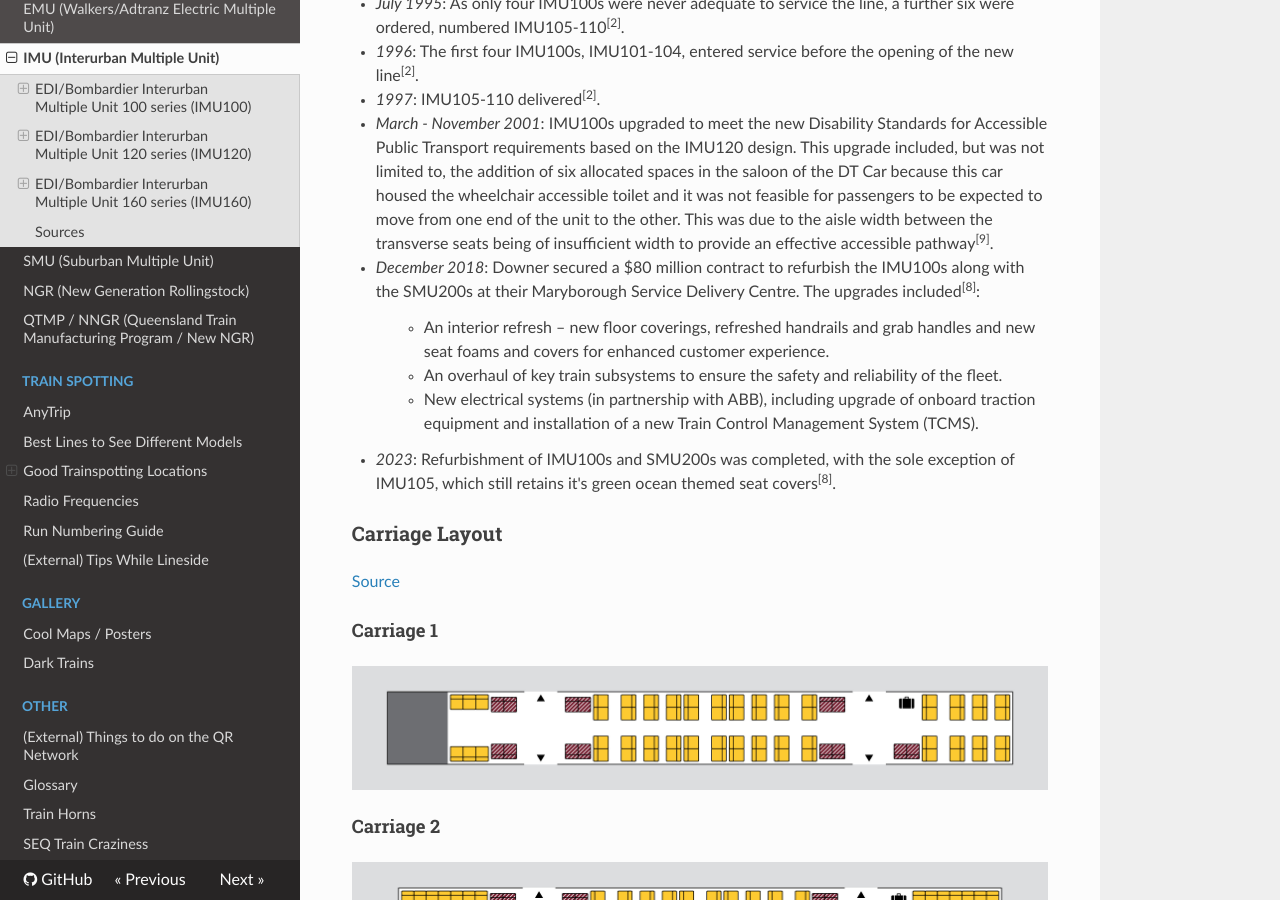
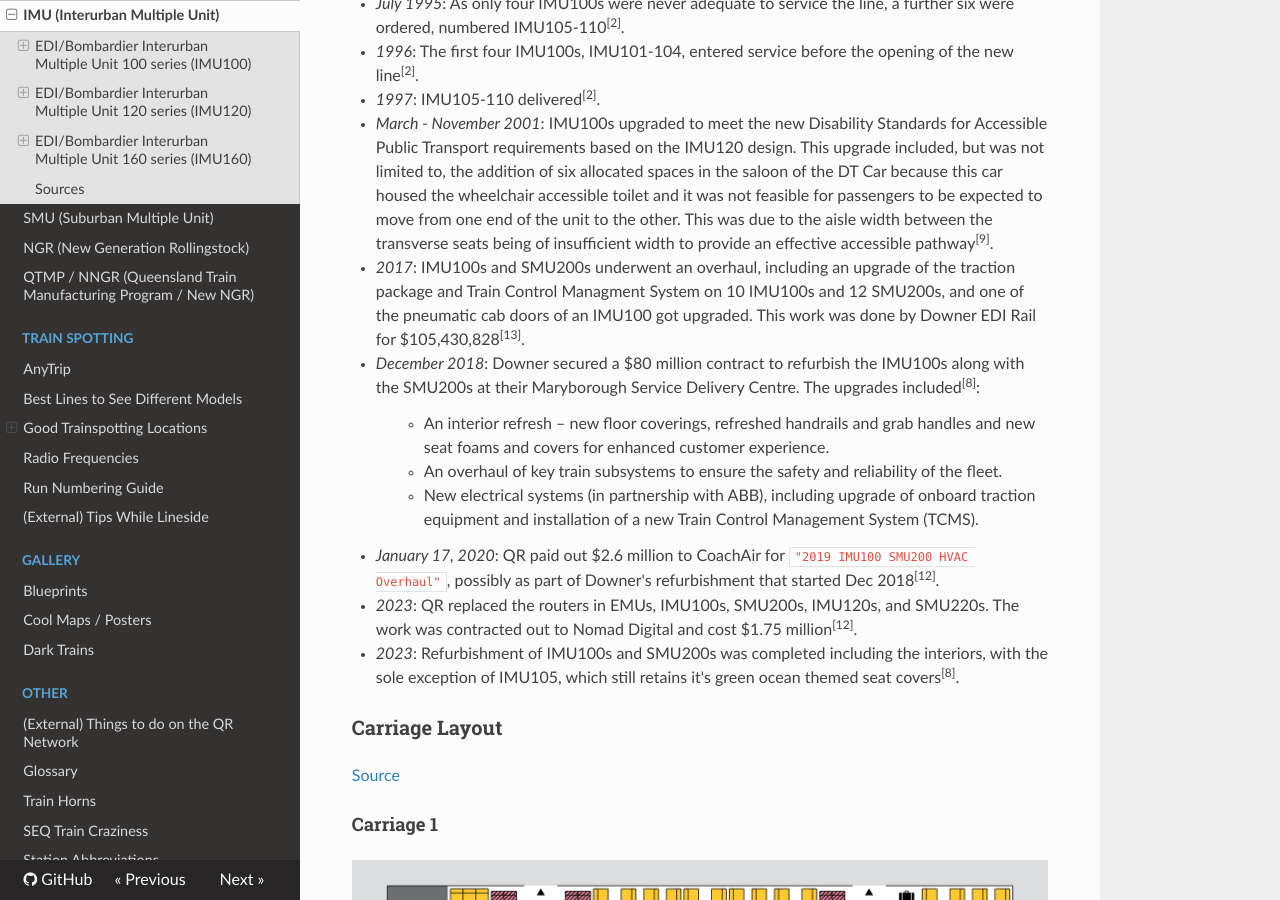
Before and after one commit to SysPoe/train-wiki, an MkDocs documentation site: the page built from docs/Rollingstock/IMU.md, in a window 1280 px wide and 900 px high, scrolled down 816 px. Built offline with MkDocs 1.6.1, drawn with Linux system fonts in a browser that asks for light colours; nearby versions of some CDN libraries; some of the changed text lies outside the part shown.

Commit message:
Update docs

```diff
--- a/docs/Rollingstock/IMU.md
+++ b/docs/Rollingstock/IMU.md
@@ -1,9 +1,9 @@
 # IMU (Interurban Multiple Unit)
 
-The IMUs were introduced to provide new rollingstock for the Gold Coast line in 1996. The IMUs are a long-distance optimised version of the SMUs, with extra features such as larger seats, luggage racks, toilets <sup>\[2]</sup>. On the exterior, they are similar enough that Queensland Rail uses identical photos for them on their "[Carriage Layouts](https://www.queenslandrail.com.au/forcustomers/accessibility/carriage-layouts)" section. Another difference is the IMU100 and 120's higher top speeds than their SMU counterparts. I think it is due to a better cooling system for one of the parts, but I can't seem to find the place where I read it again. They also have a higher gear ratio of 1:4.367 vs 1:5.169 on the SMUs (not sure which variant tho, possibly the 100/200?) <sup>\[4, 10]</sup>.
+The IMUs were introduced to provide new rollingstock for the Gold Coast line in 1996. The IMUs are a long-distance optimised version of the SMUs, with extra features such as larger seats, luggage racks, toilets<sup>\[2\]</sup>. On the exterior, they are similar enough that Queensland Rail uses identical photos for them on their "[Carriage Layouts](https://www.queenslandrail.com.au/forcustomers/accessibility/carriage-layouts)" section. Another difference is the IMU100 and 120's higher top speeds than their SMU counterparts. I think it is due to a better cooling system for one of the parts, but I can't seem to find the place where I read it again. They also have a higher gear ratio of 1:4.367 vs 1:5.169 on the SMUs (not sure which variant tho, possibly the 100/200?)<sup>\[4, 10\]</sup>.
 
-Depots: Mayne, Robina, Nambour<sup>\[11]</sup><br>
-Common Lines Served: Gold Coast line, Airport line, Nambour and Gympie North line<sup>\[11]</sup>
+Depots: Mayne, Robina, Nambour<sup>\[11\]</sup><br>
+Common Lines Served: Gold Coast line, Airport line, Nambour and Gympie North line<sup>\[11\]</sup>
 
 ## EDI/Bombardier Interurban Multiple Unit 100 series (IMU100)
 
@@ -13,16 +13,19 @@
 
 ### Timeline
 
-- _1993_: A contract for four IMU100 units was awarded to Walkers Limited, Maryborough<sup>\[2]</sup>.
-- _July 1995_: As only four IMU100s were never adequate to service the line, a further six were ordered, numbered IMU105-110<sup>\[2]</sup>.
-- _1996_: The first four IMU100s, IMU101-104, entered service before the opening of the new line<sup>\[2]</sup>.
-- _1997_: IMU105-110 delivered<sup>\[2]</sup>.
-- _March - November 2001_: IMU100s upgraded to meet the new Disability Standards for Accessible Public Transport requirements based on the IMU120 design. This upgrade included, but was not limited to, the addition of six allocated spaces in the saloon of the DT Car because this car housed the wheelchair accessible toilet and it was not feasible for passengers to be expected to move from one end of the unit to the other. This was due to the aisle width between the transverse seats being of insufficient width to provide an effective accessible pathway<sup>\[9]</sup>.
+- _1993_: A contract for four IMU100 units was awarded to Walkers Limited, Maryborough<sup>\[2\]</sup>.
+- _July 1995_: As only four IMU100s were never adequate to service the line, a further six were ordered, numbered IMU105-110<sup>\[2\]</sup>.
+- _1996_: The first four IMU100s, IMU101-104, entered service before the opening of the new line<sup>\[2\]</sup>.
+- _1997_: IMU105-110 delivered<sup>\[2\]</sup>.
+- _March - November 2001_: IMU100s upgraded to meet the new Disability Standards for Accessible Public Transport requirements based on the IMU120 design. This upgrade included, but was not limited to, the addition of six allocated spaces in the saloon of the DT Car because this car housed the wheelchair accessible toilet and it was not feasible for passengers to be expected to move from one end of the unit to the other. This was due to the aisle width between the transverse seats being of insufficient width to provide an effective accessible pathway<sup>\[9\]</sup>.
+- _2017_: IMU100s and SMU200s underwent an overhaul, including an upgrade of the traction package and Train Control Managment System on 10 IMU100s and 12 SMU200s, and one of the pneumatic cab doors of an IMU100 got upgraded. This work was done by Downer EDI Rail for $105,430,828<sup>\[13\]</sup>.
 - _December 2018_: Downer secured a $80 million contract to refurbish the IMU100s along with the SMU200s at their Maryborough Service Delivery Centre. The upgrades included<sup>\[8\]</sup>:
   > - An interior refresh – new floor coverings, refreshed handrails and grab handles and new seat foams and covers for enhanced customer experience.
   > - An overhaul of key train subsystems to ensure the safety and reliability of the fleet.
   > - New electrical systems (in partnership with ABB), including upgrade of onboard traction equipment and installation of a new Train Control Management System (TCMS).
-- _2023_: Refurbishment of IMU100s and SMU200s was completed, with the sole exception of IMU105, which still retains it's green ocean themed seat covers<sup>\[8]</sup>.
+- _January 17, 2020_: QR paid out $2.6 million to CoachAir for `"2019 IMU100 SMU200 HVAC Overhaul"`, possibly as part of Downer's refurbishment that started Dec 2018<sup>\[12\]</sup>.
+- _2023_: QR replaced the routers in EMUs, IMU100s, SMU200s, IMU120s, and SMU220s. The work was contracted out to Nomad Digital and cost $1.75 million<sup>\[12\]</sup>.
+- _2023_: Refurbishment of IMU100s and SMU200s was completed including the interiors, with the sole exception of IMU105, which still retains it's green ocean themed seat covers<sup>\[8\]</sup>.
 
 ### Carriage Layout
 
@@ -125,3 +128,5 @@
 - **\[9\]** [railknowledgebank](https://railknowledgebank.com/Presto/content/GetDoc.axd?ctID=MTk4MTRjNDUtNWQ0My00OTBmLTllYWUtZWFjM2U2OTE0ZDY3&rID=OTY2&pID=Nzkx&attchmnt=True&uSesDM=False&rIdx=MTg1Mw==&rCFU=) Archived [here](../media/Archive/Andrew%20Whitten.pdf)
 - **\[10\]** [http://www.railpage.org.au/qrhistory/html/locomotives/electrics/smu.htm](http://www.railpage.org.au/qrhistory/html/locomotives/electrics/smu.htm)
 - **\[11\]** [https://en-academic.com/dic.nsf/enwiki/6614269](https://en-academic.com/dic.nsf/enwiki/6614269)
+- **\[12\]** [https://www.data.qld.gov.au/dataset/queensland-rail-contract-disclosure-fy2023-2024/resource/22563422-0ea2-4bb0-80fb-a0428afc6365](https://www.data.qld.gov.au/dataset/queensland-rail-contract-disclosure-fy2023-2024/resource/22563422-0ea2-4bb0-80fb-a0428afc6365) archived [here](../media/Archive/qr-contract-disclosure-fy2023-2024.csv)
+- **\[13\]** [https://www.data.qld.gov.au/dataset/queensland-rail-contract-disclosure-fy2022-2023/resource/d135ec7d-4a7a-40b2-98e4-3df90365f374](https://www.data.qld.gov.au/dataset/queensland-rail-contract-disclosure-fy2022-2023/resource/d135ec7d-4a7a-40b2-98e4-3df90365f374) archived [here](../media/Archive/qr-contract-disclosure-fy2022-2023.csv)
--- a/mkdocs.yml
+++ b/mkdocs.yml
@@ -9,31 +9,32 @@
 nav:
   - index.md
   - Rollingstock:
-    - Rollingstock/index.md
-    - Rollingstock/ICE.md
-    - Rollingstock/EMU.md
-    - Rollingstock/IMU.md
-    - Rollingstock/SMU.md
-    - Rollingstock/NGR.md
-    - Rollingstock/QTMP.md
+      - Rollingstock/index.md
+      - Rollingstock/ICE.md
+      - Rollingstock/EMU.md
+      - Rollingstock/IMU.md
+      - Rollingstock/SMU.md
+      - Rollingstock/NGR.md
+      - Rollingstock/QTMP.md
   - Train Spotting:
-    - Train-Spotting/AnyTrip.md
-    - Train-Spotting/Best-Lines.md
-    - Good Trainspotting Locations:
-      - Train-Spotting/Good-Trainspotting-Locations/Eagle-Junction.md
-      - Train-Spotting/Good-Trainspotting-Locations/Petrie.md
-    - Train-Spotting/Radio-Frequencies.md
-    - Train-Spotting/Run-Numbering-Guide.md
-    - Train-Spotting/Tips-While-Lineside.md
+      - Train-Spotting/AnyTrip.md
+      - Train-Spotting/Best-Lines.md
+      - Good Trainspotting Locations:
+          - Train-Spotting/Good-Trainspotting-Locations/Eagle-Junction.md
+          - Train-Spotting/Good-Trainspotting-Locations/Petrie.md
+      - Train-Spotting/Radio-Frequencies.md
+      - Train-Spotting/Run-Numbering-Guide.md
+      - Train-Spotting/Tips-While-Lineside.md
   - Gallery:
-    - Gallery/Cool-Maps.md
-    - Gallery/Dark-Trains.md
+      - Gallery/Blueprints.md
+      - Gallery/Cool-Maps.md
+      - Gallery/Dark-Trains.md
   - Other:
-    - Other/Brisbane-Day-Trips.md
-    - Other/Glossary.md
-    - Other/Honk.md
-    - Other/SEQ-Craziness.md
-
+      - Other/Brisbane-Day-Trips.md
+      - Other/Glossary.md
+      - Other/Honk.md
+      - Other/SEQ-Craziness.md
+      - Other/Station-Abbreviations.md
 
 markdown_extensions:
   - toc:
```
Also changed, not shown: docs/Gallery/Blueprints.md (added, +77 -0 lines), docs/Other/Station-Abbreviations.md (added, +166 -0 lines), docs/Rollingstock/EMU.md (+19 -4 lines), docs/Rollingstock/ICE.md (+6 -0 lines), docs/Train-Spotting/Run-Numbering-Guide.md (+7 -7 lines), docs/media/Blueprints/QR_EMU_DM_M_1979.jpg (added), docs/media/Blueprints/QR_EMU_DM_M_DT_1983.jpg (added), docs/media/Blueprints/QR_EMU_DT_1979.jpg (added), docs/media/Blueprints/QR_ICE_EMD_EMM.jpg (added), docs/media/Blueprints/qr-emu-dm-m-1979.gif (added), docs/media/Blueprints/qr-emu-dm-m-dt-1983.gif (added), docs/media/Blueprints/qr-emu-dt-1979.gif (added), docs/media/Blueprints/qr-ice-emd-emm.gif (added), docs/media/QR_EMU_ICE_Details.jpg (added), 3 other files.
